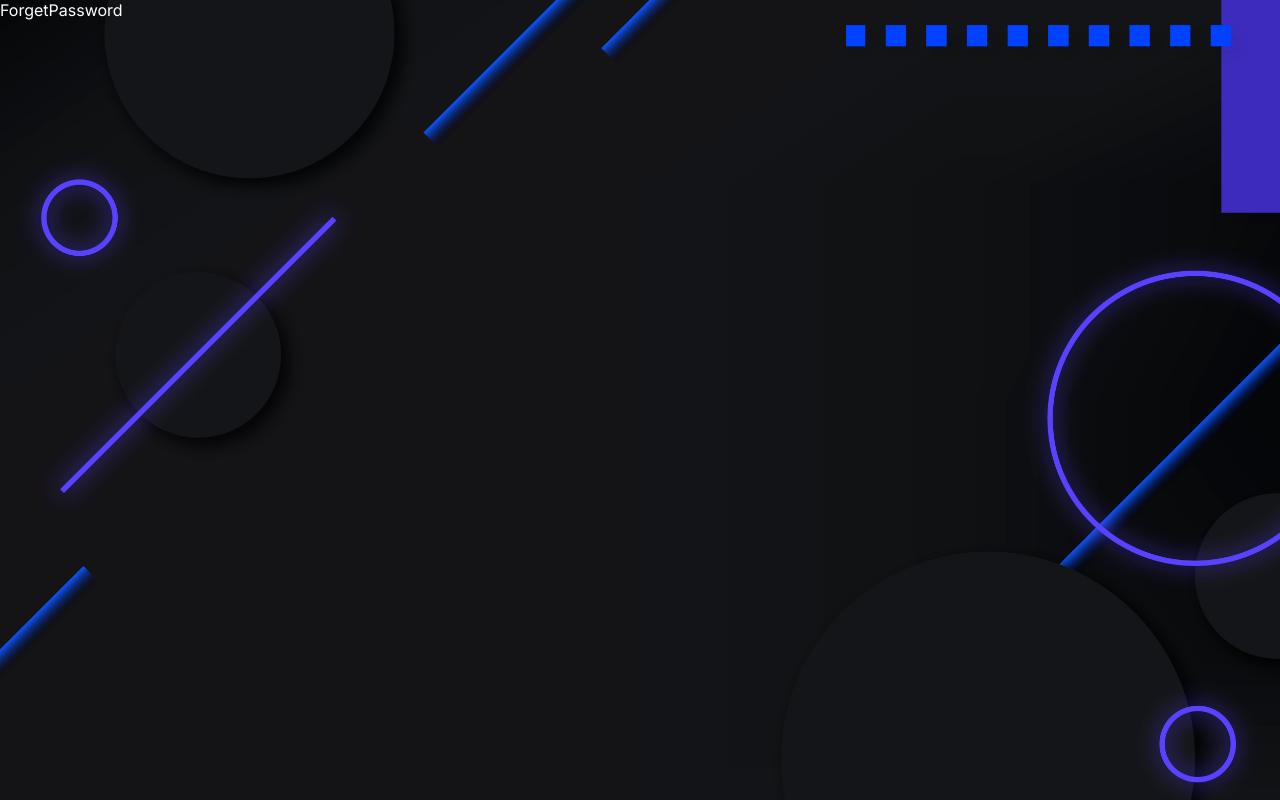
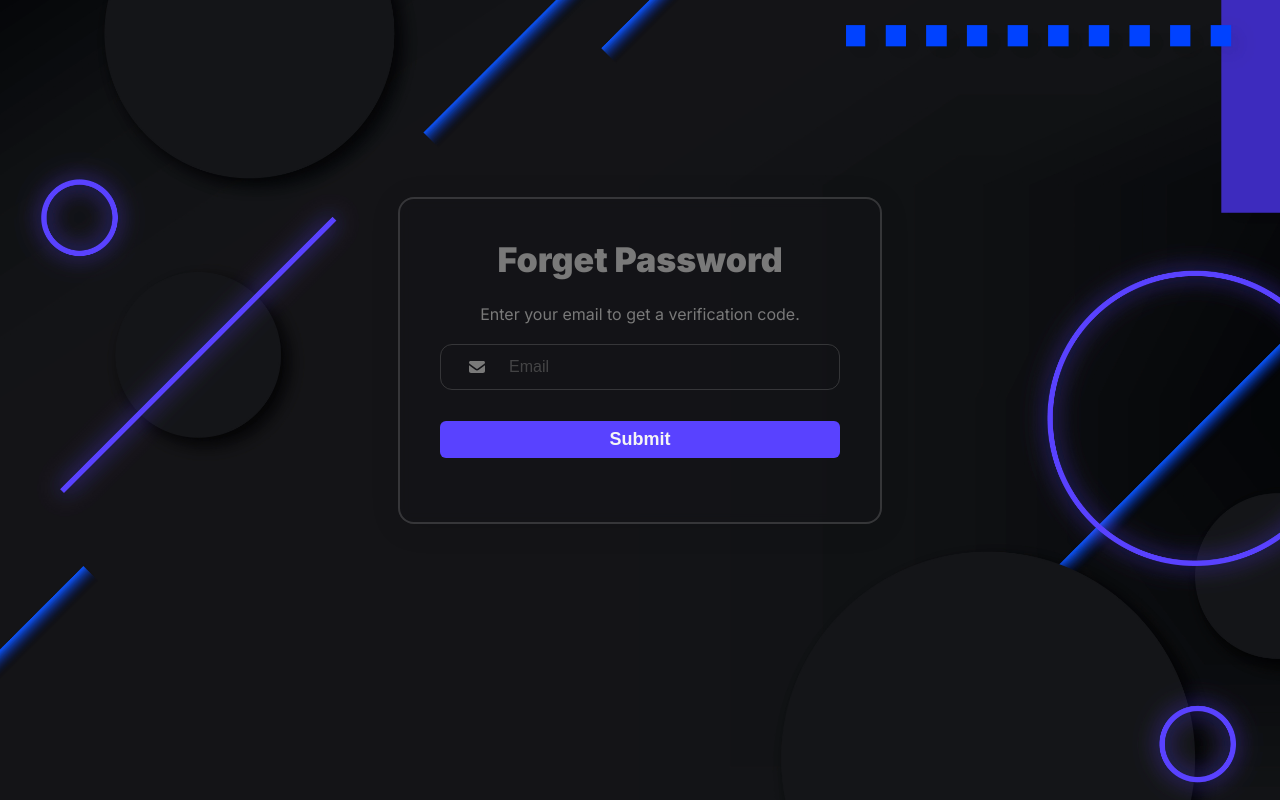
Before and after one commit to Pragathiswaran/forms, a React (Vite) app in the folder frontend/: page /auth/login/forgetpass in a window 1280 px wide. Built offline with nearby package versions, Linux system fonts and the light colour scheme; no server answers.

Commit message:
feat: added forgetpassword form

```diff
--- /dev/null
+++ b/frontend/src/features/auth/components/forms/ForgetPasswordForm.jsx
@@ -0,0 +1,56 @@
+import React from 'react'
+import './../../styles/formForgetPassword.css'
+import FormCard from '../ui/FormCard'
+import Input from './../../../../components/ui/Input'
+import Button from '../../../../components/ui/Button'
+import {useForm} from '@tanstack/react-form'
+import { forgetPasswordFormData as data} from './../../constant/FormData'
+import { ForgetPasswordSchema } from './../../schema/FormSchema'
+
+const ForgetPasswordForm = () => {
+
+  const { Field, handleSubmit, Subscribe } = useForm({
+    defaultValues:{ email:'' },
+    validators:{
+      onChange: ForgetPasswordSchema,
+      onSubmit: ForgetPasswordSchema,
+      onSubmitAsync : async ({value, formApi}) => {
+          console.log(value)
+          formApi.reset()
+      }
+    },
+  })
+  return (
+    <FormCard title={'Forget Password'} handleSubmit={handleSubmit}>
+        <div className='auth-description'>
+          <span>Enter your email to get a verification code.</span>
+        </div>
+        <Field name={"email"}>
+            {(field)=>{
+                  const { handleChange, handleBlur, state } = field
+                  const errorMessage = state.meta.errors[0]?.message ?? state.meta.errors[0];
+                  const errorState = state.meta.isTouched && !!state.meta.errors?.length;
+                return(
+                 <>
+                   <div className='form-inputs'>
+                      <Input logo={data.logo} placeholder={data.field} type={data.type}
+                        value={state.value} onBlur={handleBlur} error={errorState}
+                        onChange={(e) => handleChange(e.target.value)}
+                        />
+                        <div className="form-error">{errorState && (<span>{errorMessage}</span>)}</div>
+                    </div>
+                    <Subscribe selector={(state) => [state.canSubmit, state.isSubmitting]}>
+                      {([canSubmit, isSubmitting]) =>(
+                          <div className="btn-container" disabled={!canSubmit || isSubmitting}>
+                              <Button>{isSubmitting ? "logging in" : "Submit"}</Button>
+                          </div>
+                      )}
+                    </Subscribe>
+                 </>
+            )}}
+        </Field>
+    </FormCard>
+  )
+}
+
+export default ForgetPasswordForm
--- a/frontend/src/features/auth/components/forms/LoginForm.jsx
+++ b/frontend/src/features/auth/components/forms/LoginForm.jsx
@@ -7,7 +7,7 @@ import Input from '../../../../components/ui/Input.jsx'
 import Button from '../../../../components/ui/Button.jsx';
 import { LoginSchema } from '../../schema/FormSchema.js'
 import FormCheckbox from '../ui/FormCheckbox.jsx'
-import FormForgetPassword from '../ui/FormForgetPassword.jsx'
+// import FormForgetPassword from '../ui/FormForgetPassword.jsx'
 import FormToggle from '../ui/FormToggle.jsx'
 import useLoginForm from '../../hooks/useLoginForm.jsx'
 
@@ -92,7 +92,7 @@ const LoginForm = () => {
                 )
             }}
          </Field>
-          <FormForgetPassword />
+          <FormToggle mode="forgetPassword" flag="false"/>
         </div>
         <Subscribe selector={(state) => [state.canSubmit, state.isSubmitting]}>
         {([canSubmit, isSubmitting]) =>(
--- a/frontend/src/features/auth/components/ui/FormForgetPassword.jsx
+++ /dev/null
@@ -1,13 +0,0 @@
-import React from 'react'
-import './../../styles/formForgetPassword.css'
-import { Link } from 'react-router-dom'
-
-const FormForgetPassword = () => {
-  return (
-   <div className="forget-wrapper">
-    <Link to="/auth/login/forgetpass">Forget Password?</Link>
-   </div>
-  )
-}
-
-export default FormForgetPassword
--- a/frontend/src/features/auth/components/ui/FormToggle.jsx
+++ b/frontend/src/features/auth/components/ui/FormToggle.jsx
@@ -2,7 +2,7 @@ import React from 'react'
 import './../../styles/formToggle.css'
 import { Link } from 'react-router-dom'
 
-const FormToggle = ({mode}) => {
+const FormToggle = ({mode, flag = true}) => {
 
   const toggleData = {
     login:{
@@ -14,13 +14,16 @@ const FormToggle = ({mode}) => {
       text:"Already have an account?",
       path:'/auth/login',
       link:'Login'
+    },
+    forgetPassword:{
+      path:'/auth/login/forgetpass',
+      link:'Forget Password?'
     }
   }
   return (
     <div className="form-toggle-wrapper">
-        <span>{toggleData[mode].text}</span>
-        {/* <a href="http://">{mode == "login"? "SignUp" : "Login"}</a> */}
-        <Link to={toggleData[mode].path}>{toggleData[mode].link}</Link>
+      { flag && <span>{toggleData[mode].text}</span> }
+      <Link to={toggleData[mode].path}>{toggleData[mode].link}</Link>
     </div>
   )
 }
--- a/frontend/src/features/auth/constant/FormData.jsx
+++ b/frontend/src/features/auth/constant/FormData.jsx
@@ -30,4 +30,11 @@ const loginFormData = [
     }
 ]
 
-export {signupFormData, loginFormData}
+const forgetPasswordFormData = {
+    field: 'email',
+    type: 'text',
+    logo: <FontAwesomeIcon icon={faEnvelope} />,
+    hasOnchange: true
+}
+
+export {signupFormData, loginFormData, forgetPasswordFormData}
--- a/frontend/src/features/auth/schema/FormSchema.js
+++ b/frontend/src/features/auth/schema/FormSchema.js
@@ -1,4 +1,4 @@
-import { email, z } from "zod"
+import { z } from "zod"
 
 const Schema = {
         name:z.string().nonempty("Please enter the name")
@@ -30,4 +30,8 @@ const LoginSchema = z.object({
     agree:Schema.agree
 })
 
-export { SignupSchema, LoginSchema}
+const ForgetPasswordSchema = z.object({
+    email : Schema.email,
+})
+
+export { SignupSchema, LoginSchema, ForgetPasswordSchema}
--- a/frontend/src/features/auth/styles/formForgetPassword.css
+++ b/frontend/src/features/auth/styles/formForgetPassword.css
@@ -1,4 +1,4 @@
-.forget-wrapper a{
+/* .forget-wrapper a{
     text-decoration: none;
     color: var(--primary-violet);
     font-size: 15px;
@@ -7,4 +7,14 @@
 .forget-wrapper a:hover{
     color: color-mix(in srgb, var(--primary-violet) 80%, white);
     text-decoration: underline;
+} */
+
+.auth-description{
+    color: var(--primary-grey);
+    text-align: center;
+    margin: 10px 0 20px 0;
 }
+
+.btn-container{
+    margin-top: 8px;
+}
--- a/frontend/src/pages/ForgetPassword.jsx
+++ b/frontend/src/pages/ForgetPassword.jsx
@@ -1,8 +1,12 @@
 import React from 'react'
+import './../styles/home.css'
+import ForgetPasswordForm from '../features/auth/components/forms/ForgetPasswordForm'
 
 const ForgetPassword = () => {
   return (
-    <div style={{color: 'white'}}>ForgetPassword</div>
+    <section>
+      <ForgetPasswordForm />
+    </section>
   )
 }
 
```
